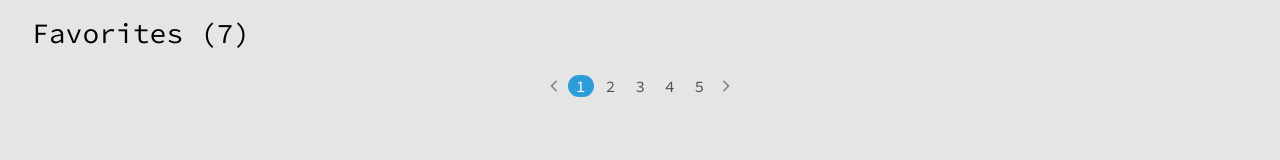
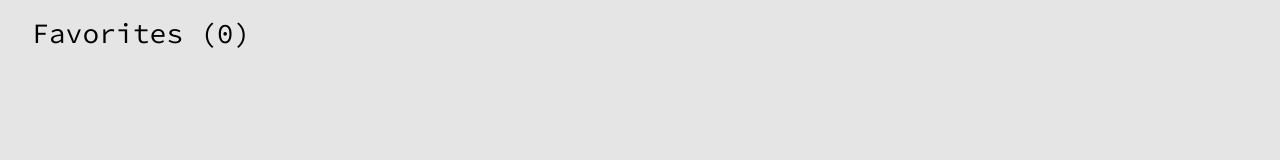
Before and after one commit to Franco-Sanchez/github-stats, a React (Create React App) app: page /favorites in a window 1280 px wide. Shown: the top 160 px of the page. Built offline with nearby package versions, Linux system fonts and the light colour scheme.

Commit message:
Added pagination to the Favorites page

```diff
--- a/src/components/containers/Pagination.js
+++ b/src/components/containers/Pagination.js
@@ -24,17 +24,30 @@ const StyledPagination = styled.ul`
     }
 `
 
-function Pagination() {
+function Pagination({ total, limit, page, onSelectPage }) {
+    const pages = Math.ceil(total / limit);
+    const listItems = [];
+
+    if(pages > 1 && page > 1) {
+        listItems.push(<Icon key="left" type="previous" color="#828282" size="20" onPress={() => onSelectPage(page - 1)}/>)
+    } else {
+        listItems.push(<li key="left" />)
+    }
+
+    for(let i = 1; i <= pages; i++) {
+        const className = i === page ? 'selected' : '';
+        listItems.push(<li key={i} className={className} onClick={() => onSelectPage(i)}>{i}</li>)
+    }
+
+    if(pages > 1 && page < pages) {
+        listItems.push(<Icon key="right" type="next" color="#828282" size="20" onPress={() => onSelectPage(page + 1)} />)
+    } else {
+        listItems.push(<li key="right" />)
+    }
+
     return (
         <StyledPagination>
-            <Icon type="previous" color="#828282" size="20" />
-                <li className="selected">1</li>
-                <li>2</li>
-                <li>3</li>
-                <li>4</li>
-                <li>5</li>
-                {/* Recorrer li con un arreglo */}
-            <Icon type="next" color="#828282" size="20" />
+            {listItems}
         </StyledPagination>
     )
 }
--- a/src/pages/Favorites.js
+++ b/src/pages/Favorites.js
@@ -23,10 +23,13 @@ const StyledFavorites = styled.section`
   }
 `;
 
-function Favorites() {
+function Favorites({ history, location }) {
   let [favorites, setFavorites] = useState(
     JSON.parse(localStorage.getItem("favorites")) || []
   );
+
+  const limit = 7;
+  const currentPage = parseInt(location.search.slice(1).split("=")[1]) || 1;
 
   useEffect(() => {
     localStorage.setItem("favorites", JSON.stringify(favorites));
@@ -39,11 +42,20 @@ function Favorites() {
           margin-left: 32px;
         `}
       >
-        Favorites (7)
+        Favorites ({favorites.length})
       </Heading2>
       <div className="container-favorites">
-        <Pagination />
-        {favorites.map((favorite) => {
+        <Pagination
+          total={favorites.length}
+          limit={limit}
+          page={currentPage}
+          onSelectPage={(pageNum) => {
+            history.push(`/favorites?page=${pageNum}`);
+          }}
+        />
+        {favorites
+          .slice((currentPage - 1) * limit, currentPage * limit)
+          .map((favorite) => {
             return (
               <Card type="favorites">
                 <div className="info-user">
--- a/src/pages/Home.js
+++ b/src/pages/Home.js
@@ -23,7 +23,7 @@ function Home({ history }) {
                 width: 264px;
                 text-align: center;
             `}>Welcome to Github Users</Heading1>
-            <img src={logo} />
+            <img src={logo} alt="github-logo" />
             <Button onClick={ () => history.push('/search')}>Continue</Button>
             <NavBar css={css`
                 position: fixed;
--- a/src/pages/Search.js
+++ b/src/pages/Search.js
@@ -34,7 +34,7 @@ const StyledSearch = styled.section`
 
 const getLocationQuery = (location) => {
   const values = location.search.slice(1);
-  const [_, value] = values.split("=");
+  const value = values.split("=")[1];
   return value || "";
 };
 
```
Lines whose indentation alone changed are shown as unchanged.
